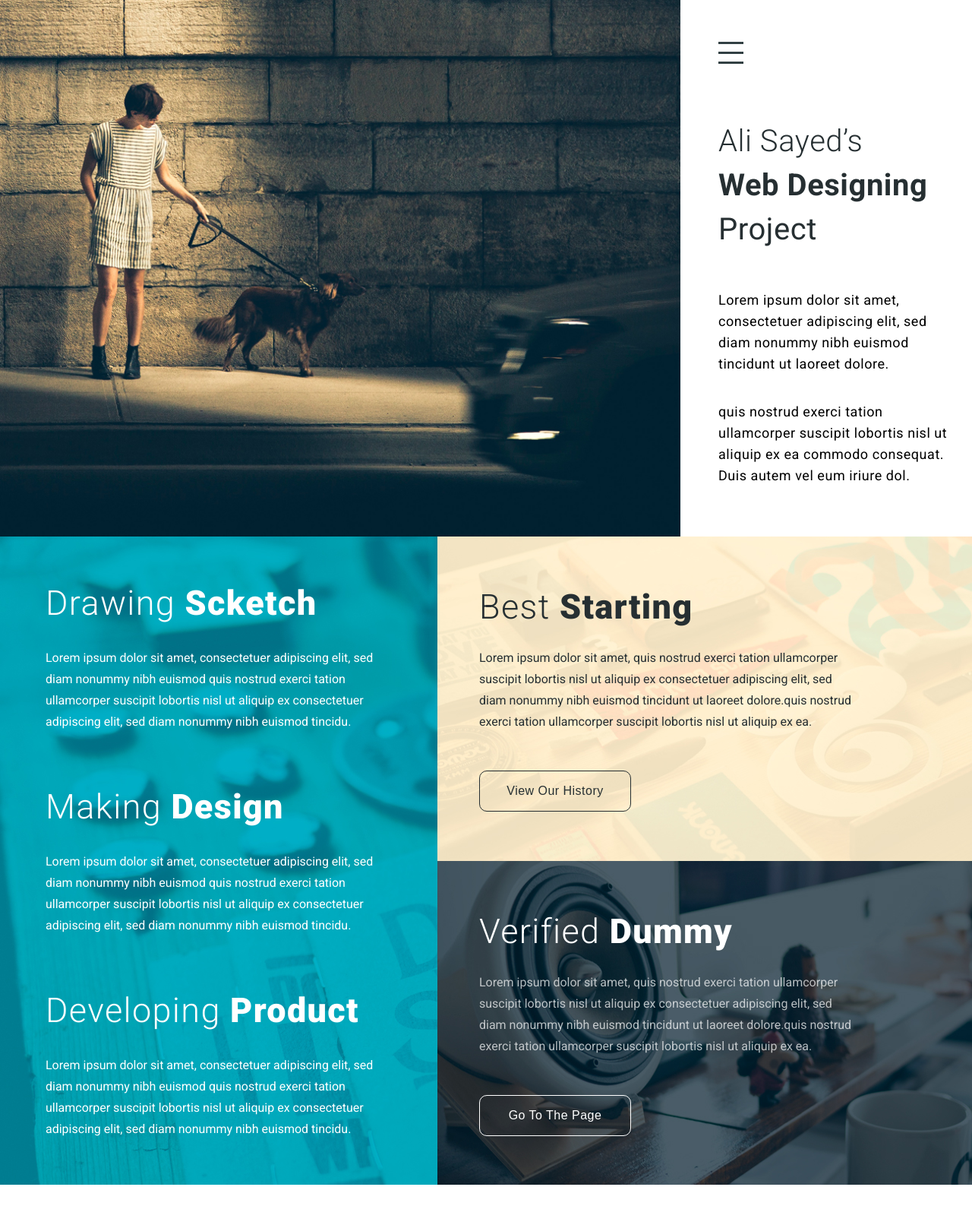
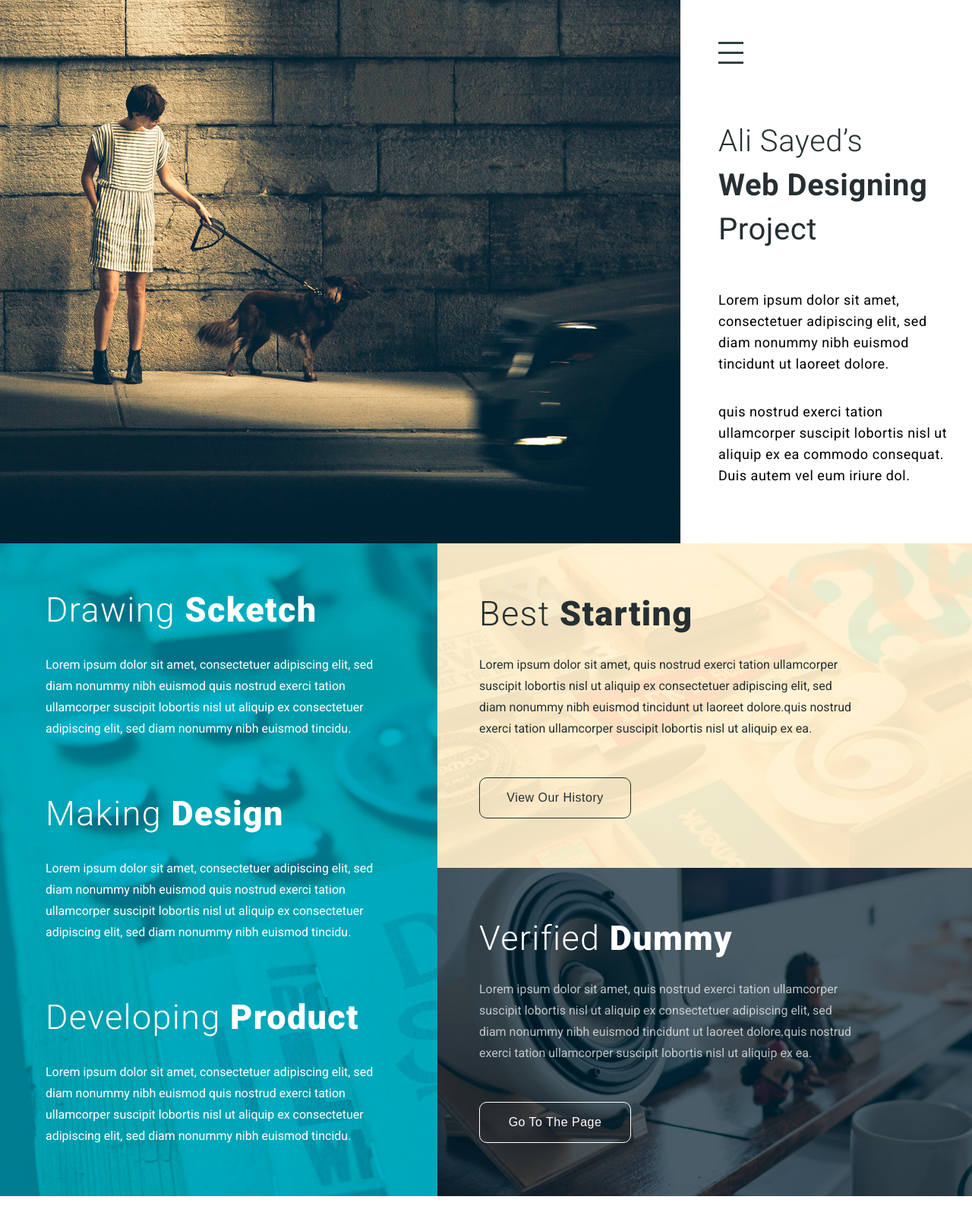
Before and after one commit to inspirrrada/Alisayed.app, a plain HTML site: page index.html in a window 1280 px wide. Shown: the whole page at 76% size. After the commit the page ends 1574 px from the top, so only its background shows below. Drawn offline with Linux system fonts and the light colour scheme.

Commit message:
block-1. edits

```diff
--- a/index.html
+++ b/index.html
@@ -11,7 +11,8 @@
 <div class="wrapper">
 	<div class="block-1">
 		<div class="main-photo">
-			<img src="img/img-girl-dog.jpg" alt="Girl with dog">
+			<!--<img src="img/img-girl-dog.jpg" alt="Girl with dog">-->
+			<div class="main-photo-block"></div>
 		</div>
 		<div class="main-description">
 			<div class="menu-icon">
--- a/sass/styles.sass
+++ b/sass/styles.sass
@@ -22,8 +22,13 @@ body
 
 .main-photo
   display: inline-block
-  max-width: 70%
+  width: 70%
 
+  .main-photo-block
+    background: url("../img/img-girl-dog.jpg") no-repeat
+    max-width: 100%
+    height: 715px
+    background-size: cover
 
 .main-description
   display: inline-block
@@ -56,9 +61,10 @@ h1
 
 .functions
   background: url("../img/bg-1.jpg") no-repeat
+  background-size: cover
   display: inline-block
   width: 45%
-  padding: 55px 75px 60px 60px
+  padding: 55px 75px 0 60px
 
 .function-block
   margin-bottom: 65px
@@ -97,6 +103,7 @@ button
 
 .starting
   background: url("../img/bg-2.jpg") no-repeat
+  background-size: cover
   padding: 60px 155px 65px 55px
   h2
     font-size: 45px
@@ -119,7 +126,8 @@ button
 
 .verified
   background: url("../img/bg-3.jpg") no-repeat
-  padding: 60px 155px 64px 55px
+  background-size: cover
+  padding: 60px 155px 70px 55px
   h2
     font-size: 45px
     line-height: 66px
```
Also changed, not shown: css/styles.css, 1 other file.
